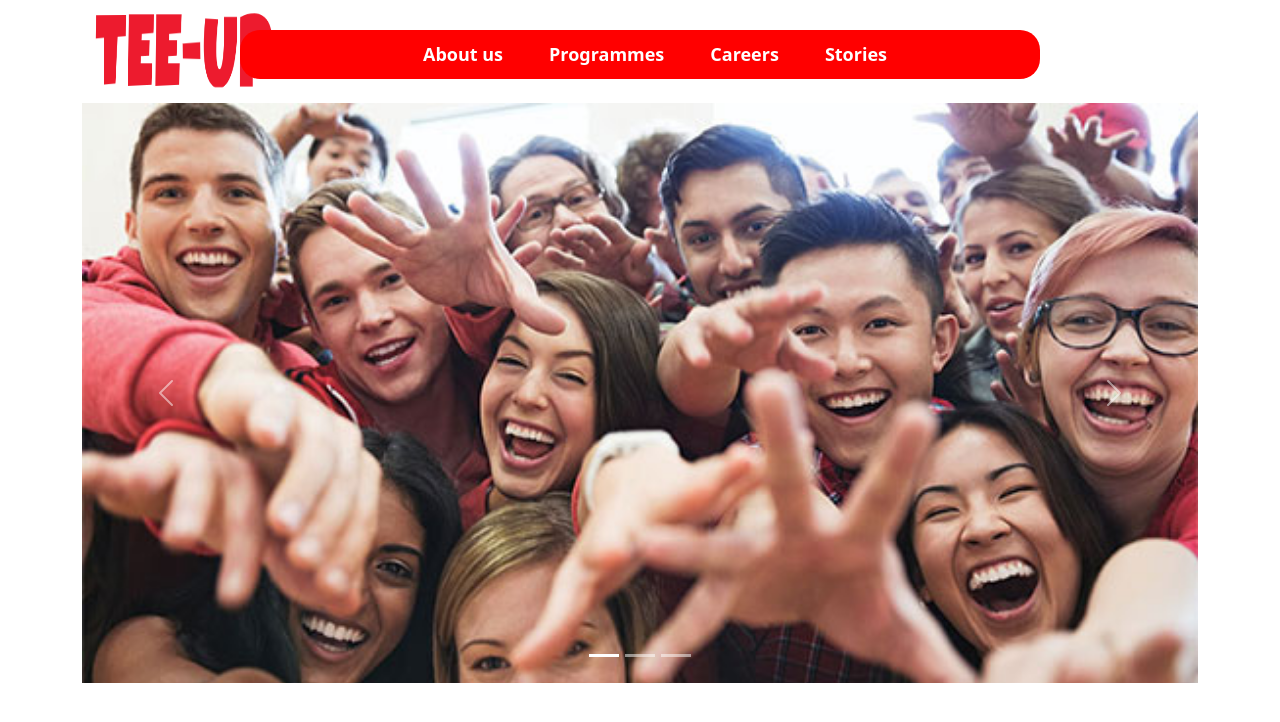
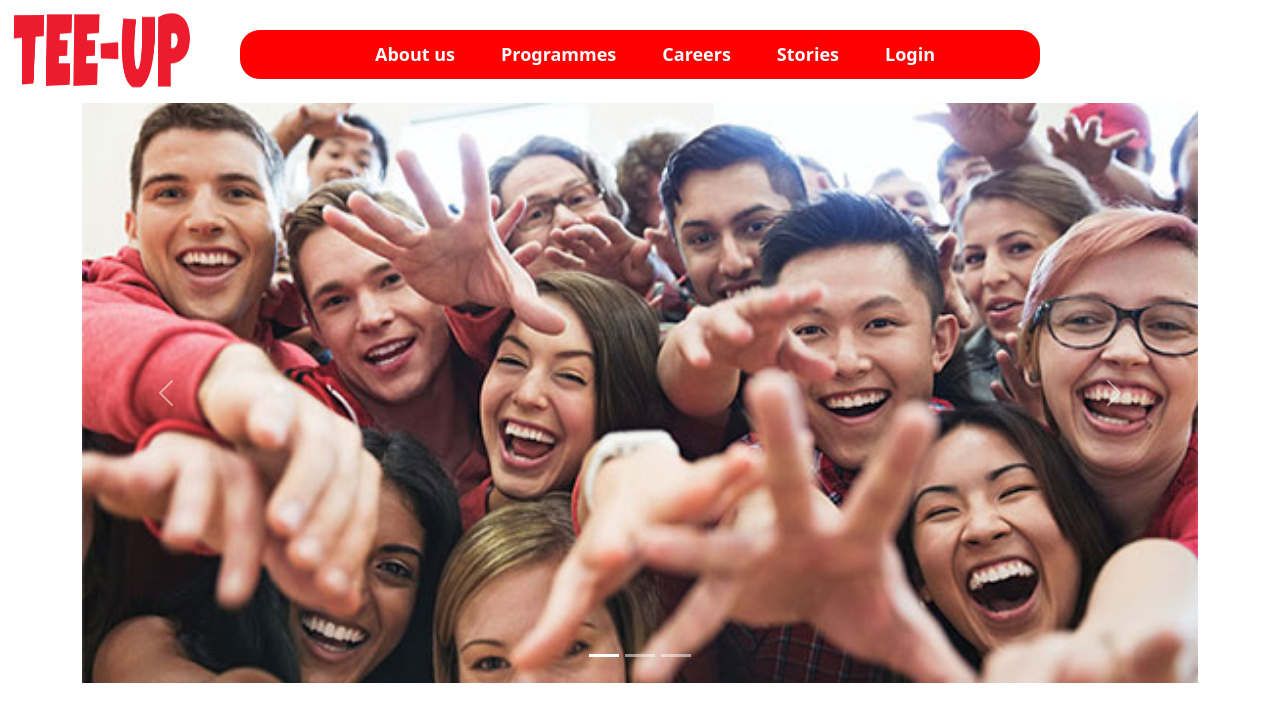
Before and after one commit to 22037707-Asmond/FYP-LifeQuest, a React (Create React App) app in the folder client-frontend/: page / in a window 1280 px wide. Shown: the top 722 px of the page. Built offline with nearby package versions, Linux system fonts and the light colour scheme.

Commit message:
Edited homepage and navbar

```diff
--- a/client-frontend/src/LifeQuest.css
+++ b/client-frontend/src/LifeQuest.css
@@ -4,6 +4,11 @@
     width: 200px;
     height: 100px;
     display: inline-block;
+
+}
+
+body {
+    background-color: red
 
 }
 
--- a/client-frontend/src/components/homepageHeader.jsx
+++ b/client-frontend/src/components/homepageHeader.jsx
@@ -5,9 +5,7 @@ import "../LifeQuest.css";
 const HomepageHeader = () => {
     return (
         <>
-            <div className="container">
-                <img className="logo" src="/images/tee up.png" alt="" />
-            </div>
+            <img className="logo" src="/images/tee up.png" alt="" />
             <div className="container">
                 <div className="d-flex justify-content-center adjustNav">
                     <nav className="navbar navbar-btnexpand-sm justify-content-center">
@@ -23,9 +21,14 @@ const HomepageHeader = () => {
                         <Link className="navbar-btnbrand">
                             <button className=" navbar-btn">Stories</button>
                         </Link>
+                        <Link className="navbar-btnbrand" >
+                            <button className="navbar-btn">Login</button>
+                        </Link>
                     </nav>
                 </div>
             </div>
+
+
         </>
     );
 
--- a/client-frontend/src/pages/Homepage.jsx
+++ b/client-frontend/src/pages/Homepage.jsx
@@ -2,6 +2,7 @@ import React from 'react';
 import HomepageHeader from '../components/homepageHeader';
 import HomepageCarousel from '../components/homepageCarousel';
 import 'bootstrap/dist/css/bootstrap.min.css';
+import '../LifeQuest.css';
 
 const Homepage = () => {
     return (
```
